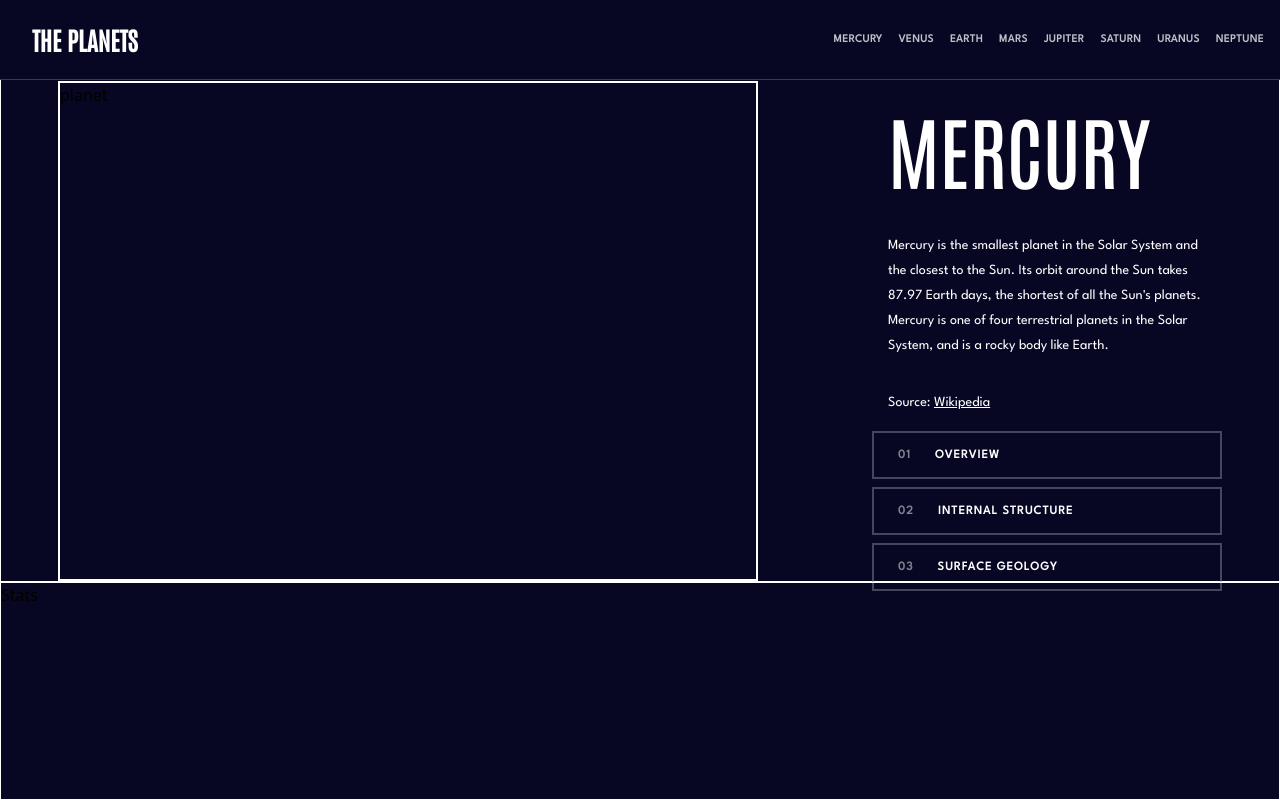
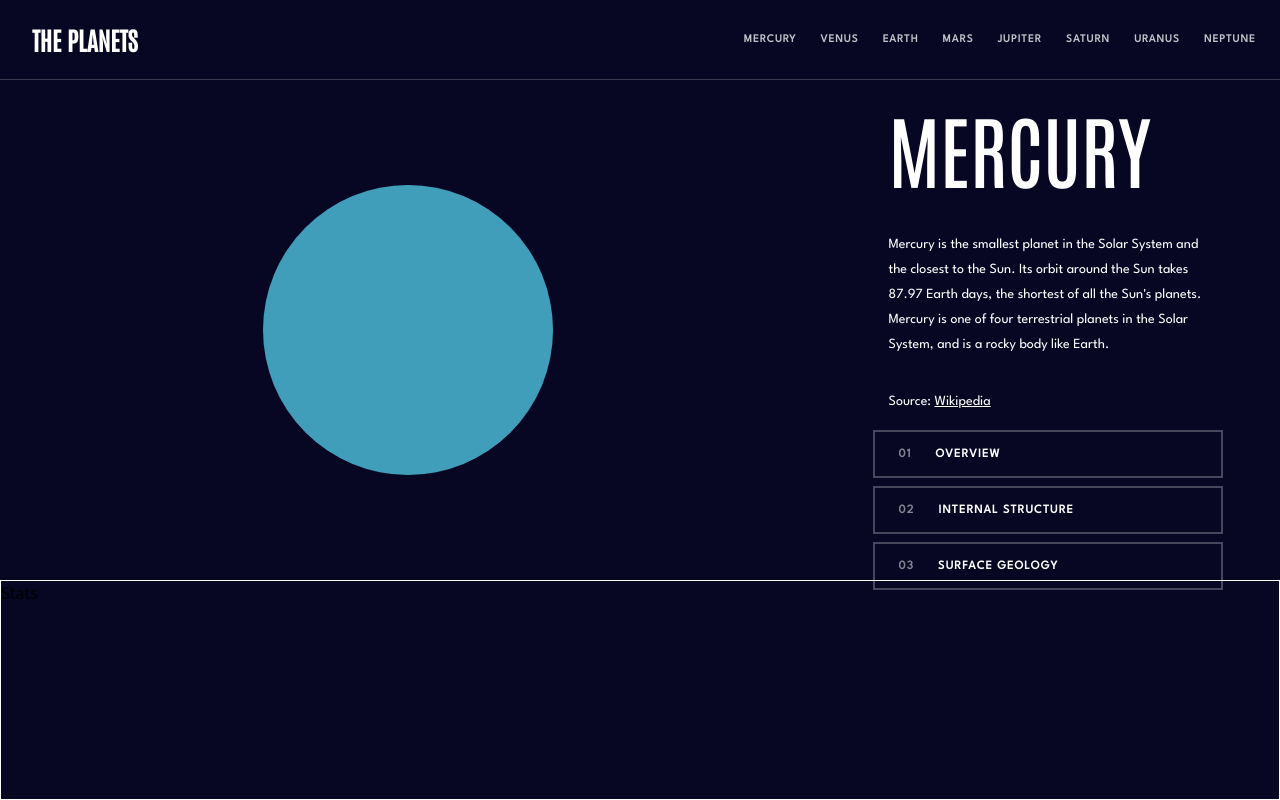
Before and after one commit to hayesdev/planets, a React (Vite) app: page / in a window 1280 px wide. Built offline with nearby package versions, Linux system fonts and the light colour scheme.

Commit message:
working button colors

```diff
--- a/src/App.jsx
+++ b/src/App.jsx
@@ -5,7 +5,7 @@ import { planets } from "./constants";
 const App = () => (
   <div className="flex flex-col justify-start items-center w-full h-screen bg-[#070724] relative">
     <Navbar />
-    <section className="flex justify-around w-full border border-white">
+    <section className="flex justify-around w-full">
       <Planet />
       <PlanetInfo planet={planets[0]} />
     </section>
--- a/src/components/Navbar.jsx
+++ b/src/components/Navbar.jsx
@@ -9,8 +9,8 @@ const Navbar = () => (
       {planets.map(({ name, id }) => (
         <div
           key={id}
-          className={`uppercase font-spartan font-bold text-[11px] leading-[25px] tracking-wider ml-4 my-4 h-full text-[#FFFFFF]/75 hover:text-[#FFFFFF] transition-all duration-200 cursor-pointer ${
-            id !== planets.length ? "mr-0" : "mr-4"
+          className={`uppercase font-spartan font-bold text-[11px] leading-[25px] tracking-widest ml-6 my-4 h-full text-[#FFFFFF]/75 hover:text-[#FFFFFF] transition-all duration-200 cursor-pointer ${
+            id !== planets.length ? "mr-0" : "mr-6"
           }`}
         >
           {name}
--- a/src/components/Planet.jsx
+++ b/src/components/Planet.jsx
@@ -1,6 +1,6 @@
 const Planet = () => (
-  <div className="flex flex-col w-[700px] h-[500px] justify-start items-start mt-[80px] border-2 border-white">
-    planet
+  <div className="flex flex-col w-[700px] h-[500px] justify-center items-center mt-[80px]">
+    <div className="bg-[#419EBB] rounded-full w-[290px] h-[290px]"></div>
   </div>
 );
 
--- a/src/components/PlanetInfo.jsx
+++ b/src/components/PlanetInfo.jsx
@@ -18,9 +18,9 @@ const PlanetInfo = ({ planet }) => (
     </p>
     {/* buttons */}
     <div className="flex flex-col w-full h-[176px] space-y-2">
-      <Button num={"01"} name="overview" />
-      <Button num={"02"} name="internal structure" />
-      <Button num={"03"} name="surface geology" />
+      <Button num={"01"} name="overview" color={planet.color} />
+      <Button num={"02"} name="internal structure" color={planet.color} />
+      <Button num={"03"} name="surface geology" color={planet.color} />
     </div>
   </div>
 );
```
